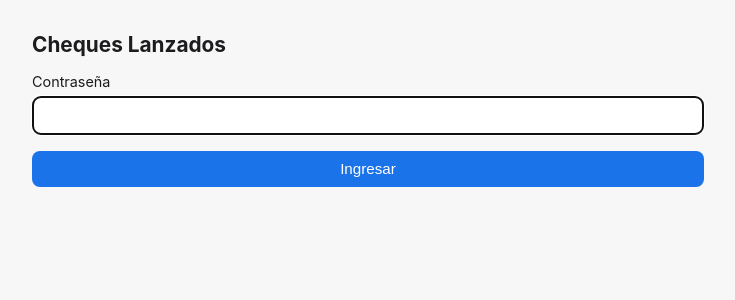
After one commit to josemcostap/gestion-cheques, a Flask app: page /login in a window 1280 px wide. The commit adds this page. Shown: the top 300 px of the page, without its empty margins (272-1007 px from the left). Run offline with Flask 3, Linux system fonts and the light colour scheme.

Commit message:
Agregar login con contraseña y guía de túnel Cloudflare
Protege la app con una contraseña opcional (APP_PASSWORD) antes de
exponerla a internet vía cloudflared, para poder usarla desde el
celular sin estar en la misma red que la Mac.

```diff
--- a/app.py
+++ b/app.py
@@ -1,14 +1,51 @@
 import csv
 import io
 import os
+import secrets
 import sqlite3
 from datetime import date
 
-from flask import Flask, Response, g, redirect, render_template, request, url_for
+from flask import Flask, Response, g, redirect, render_template, request, session, url_for
 
 DB_PATH = os.path.join(os.path.dirname(os.path.abspath(__file__)), "instance", "cheques.db")
 
 app = Flask(__name__)
+app.secret_key = os.environ.get("SECRET_KEY", secrets.token_hex(32))
+
+APP_PASSWORD = os.environ.get("APP_PASSWORD")
+
+
+@app.before_request
+def require_login():
+    if not APP_PASSWORD:
+        return
+    if request.endpoint in ("login", "static"):
+        return
+    if not session.get("authenticated"):
+        return redirect(url_for("login", next=request.path))
+
+
+@app.route("/login", methods=["GET", "POST"])
+def login():
+    error = None
+    if request.method == "POST":
+        if secrets.compare_digest(request.form.get("password", ""), APP_PASSWORD):
+            session["authenticated"] = True
+            return redirect(request.args.get("next") or url_for("index"))
+        error = "Contraseña incorrecta"
+    return render_template("login.html", error=error)
+
+
+@app.route("/logout")
+def logout():
+    session.pop("authenticated", None)
+    return redirect(url_for("login"))
+
+
+@app.context_processor
+def inject_auth_flag():
+    return {"login_enabled": bool(APP_PASSWORD)}
+
 
 EXPORT_COLUMNS = [
     ("numero_ch", "N° Cheque"),
--- a/static/style.css
+++ b/static/style.css
@@ -35,6 +35,11 @@ body {
   color: var(--text);
   text-decoration: none;
 }
+
+.topbar-actions { display: flex; align-items: center; gap: 0.5rem; }
+
+.login-container { max-width: 320px; margin-top: 3rem; }
+.login-error { color: var(--danger); font-size: 0.9rem; margin: 0 0 0.5rem; }
 
 .container {
   max-width: 720px;
--- /dev/null
+++ b/templates/login.html
@@ -0,0 +1,21 @@
+<!doctype html>
+<html lang="es">
+<head>
+<meta charset="utf-8">
+<meta name="viewport" content="width=device-width, initial-scale=1">
+<title>Ingresar - Cheques Lanzados</title>
+<link rel="stylesheet" href="{{ url_for('static', filename='style.css') }}">
+</head>
+<body>
+<main class="container login-container">
+  <h1>Cheques Lanzados</h1>
+  <form method="post" class="form">
+    {% if error %}<p class="login-error">{{ error }}</p>{% endif %}
+    <label>Contraseña
+      <input type="password" name="password" autofocus required>
+    </label>
+    <button type="submit" class="btn btn-primary btn-block">Ingresar</button>
+  </form>
+</main>
+</body>
+</html>
```
Also changed, not shown: templates/base.html (+6 -1 lines), README.md.
